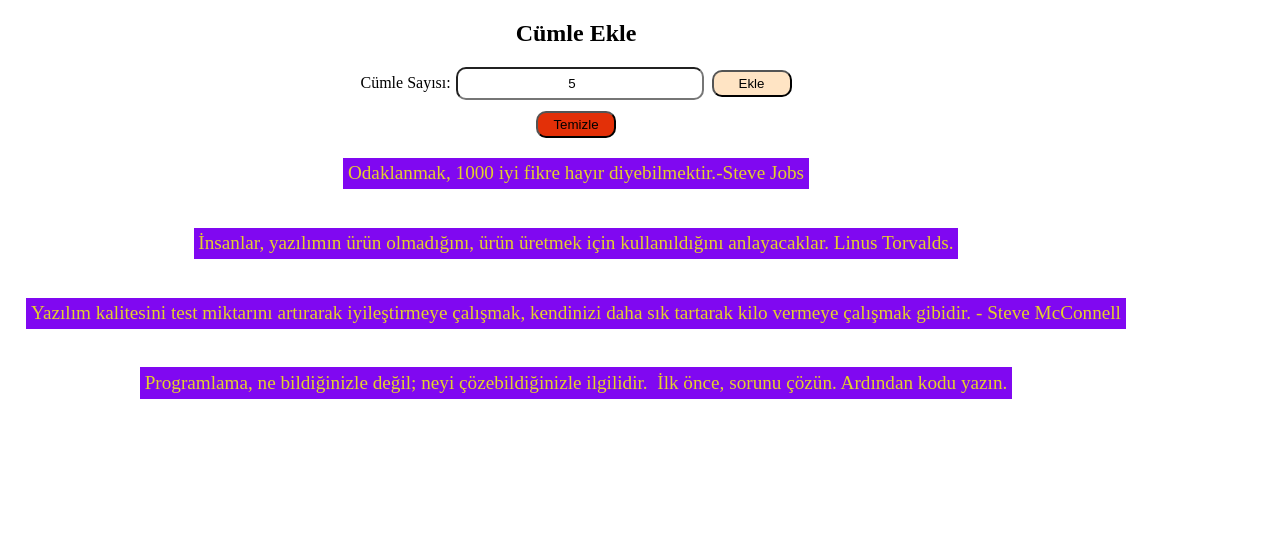
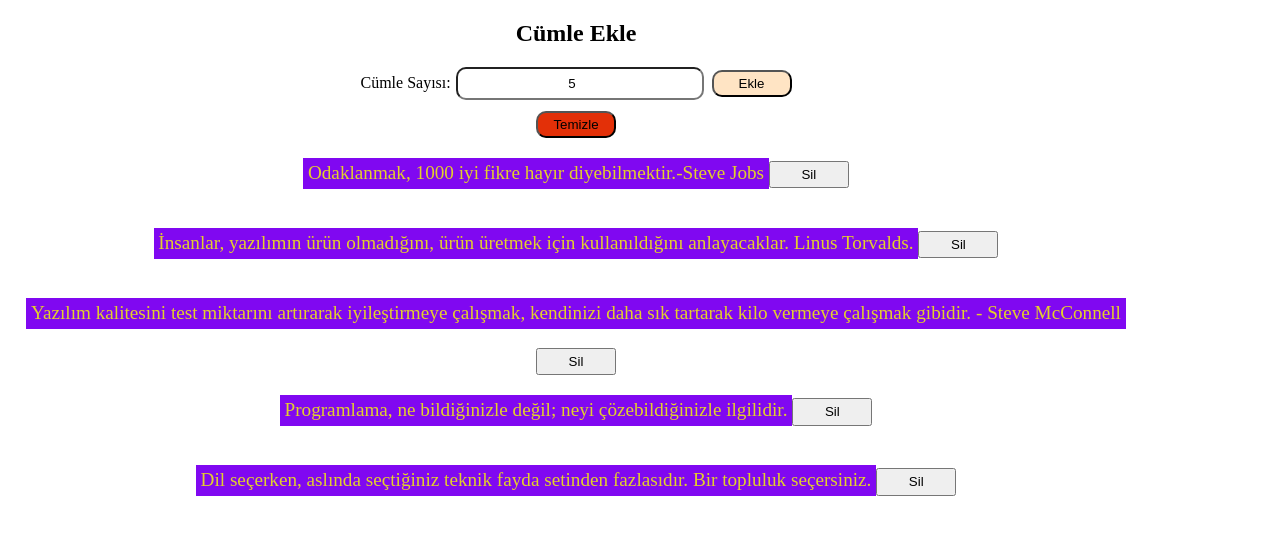
Before and after one commit to aydogdu-ali/react_generate_random_paragraph, a React (Create React App) app: page / in a window 1280 px wide. Both pictures are taken after typing "5" into the empty fields and a click on the button "Ekle". Shown: the top 534 px of the page. Built offline with nearby package versions, Linux system fonts and the light colour scheme.

Commit message:
add Delete func Main jsx

```diff
--- a/src/components/Main.jsx
+++ b/src/components/Main.jsx
@@ -39,6 +39,28 @@
     setText([])
 }
 
+const handleDelete = (item) => {
+
+const deleteItem =item
+const index = text.indexOf(deleteItem)
+if (index > -1) {
+   setCount((text.splice(index, 1)), 1);
+}
+
+
+ }
+
+
+
+
+
+
+
+
+
+
+
+
   return (
     <div className="main">
       <h2> Cümle Ekle</h2>
@@ -62,8 +84,14 @@
       </button>
       <div >
         {/*Kullanıcıdan aldığımız counta göre text'e gönderilen sayı jadar cümleyi DOM'a gönderiyoruz.*/}
-        {text.map((item, index) => {
-          return <p className="paragraf" key={index}>{item}</p>;
+        {text.map((item,index) => {
+          return (
+            <div key={index}>
+
+              <p className="paragraf">{item}</p>
+              <button onClick={()=>handleDelete(item)}> Sil</button>
+            </div>
+          );
         })}
       </div>
     </div>
--- a/src/helper/data.js
+++ b/src/helper/data.js
@@ -1,18 +1,23 @@
 const text = [
-  `Odaklanmak, 1000 iyi fikre hayır diyebilmektir.-Steve Jobs`,
+  "Odaklanmak, 1000 iyi fikre hayır diyebilmektir.-Steve Jobs" ,
 
-  `İnsanlar, yazılımın ürün olmadığını, ürün üretmek için kullanıldığını anlayacaklar.
-Linus Torvalds.`,
 
-  `Yazılım kalitesini test miktarını artırarak iyileştirmeye çalışmak, kendinizi daha sık tartarak kilo vermeye çalışmak gibidir.  - Steve McConnell `,
+     "İnsanlar, yazılımın ürün olmadığını, ürün üretmek için kullanıldığını anlayacaklar. Linus Torvalds.",
 
-  `Programlama, ne bildiğinizle değil; neyi çözebildiğinizle ilgilidir.`,
 
-  `İlk önce, sorunu çözün. Ardından kodu yazın.`,
 
-  `Dil seçerken, aslında seçtiğiniz teknik fayda setinden fazlasıdır. Bir topluluk seçersiniz.`,
+    "Yazılım kalitesini test miktarını artırarak iyileştirmeye çalışmak, kendinizi daha sık tartarak kilo vermeye çalışmak gibidir.  - Steve McConnell ",
 
-  `En iyi öğrenenler, bir konuda nesnel şekilde kötü olmalarının verdiği rahatsızlığa rağmen peşini bırakmayarak sonuna kadar gidenlerdir.`,
+
+  "Programlama, ne bildiğinizle değil; neyi çözebildiğinizle ilgilidir.",
+
+
+     "Dil seçerken, aslında seçtiğiniz teknik fayda setinden fazlasıdır. Bir topluluk seçersiniz.",
+
+
+    "En iyi öğrenenler, bir konuda nesnel şekilde kötü olmalarının verdiği rahatsızlığa rağmen peşini bırakmayarak sonuna kadar gidenlerdir.",
+
+ "İlk önce, sorunu çözün. Ardından kodu yazın.",
 
 
 ];
```
